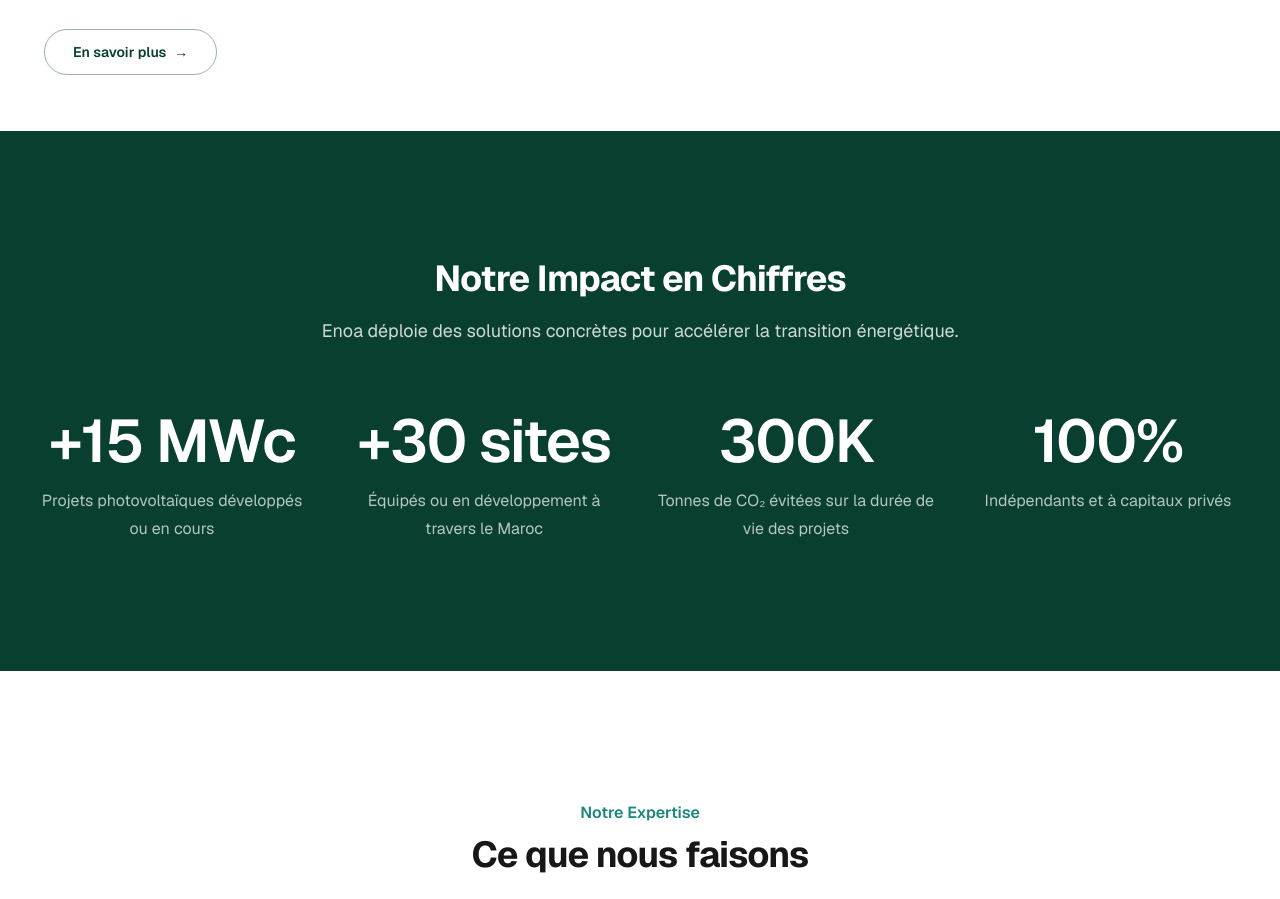
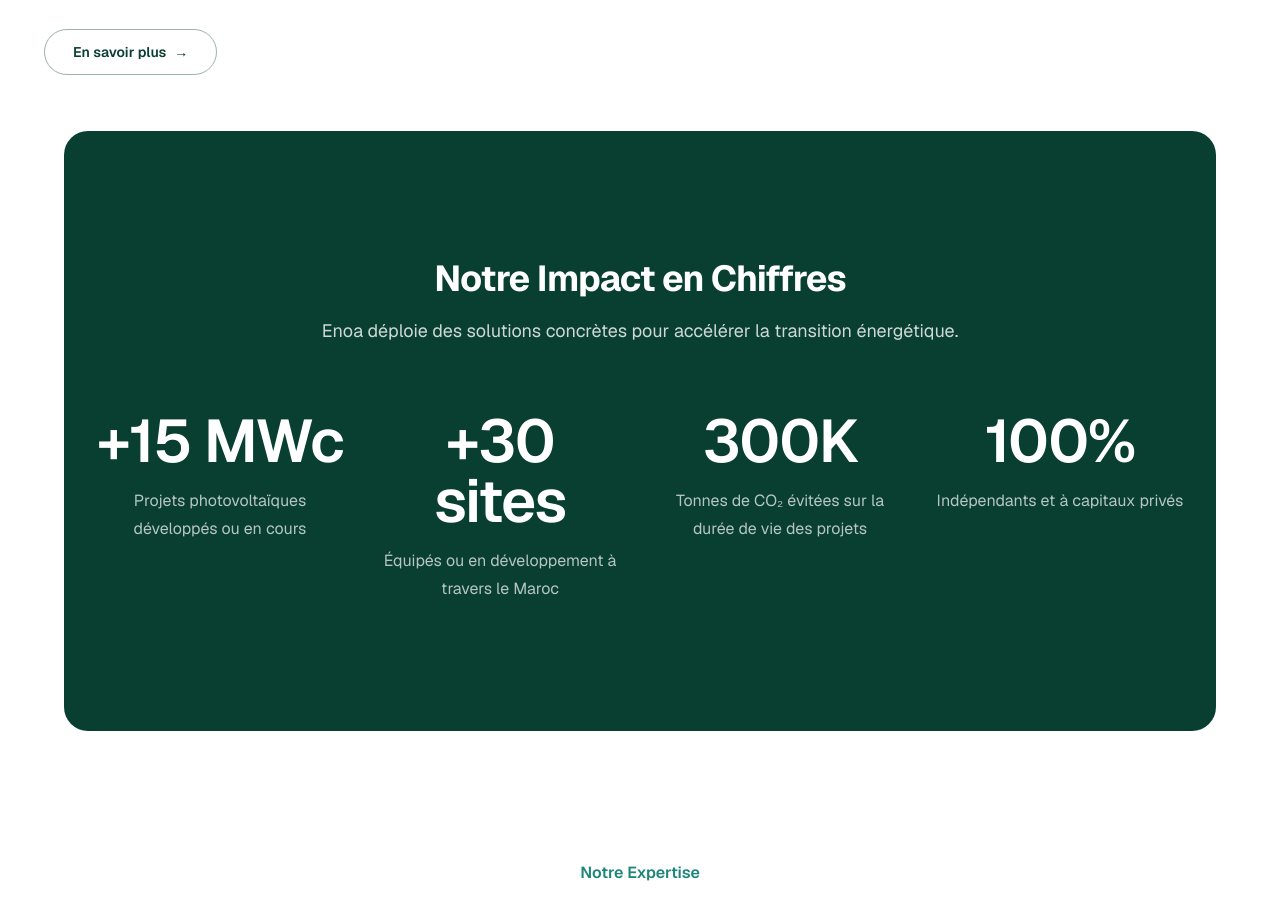
Before and after one commit to t-akz/EnoaSite, a Next.js app: page / in a window 1280 px wide. Shown: the part 1140-2039 px from the top of the page. Built offline with nearby package versions, Linux system fonts and the light colour scheme.

Commit message:
Impact banner fixed

```diff
--- a/src/components/ImpactBanner.tsx
+++ b/src/components/ImpactBanner.tsx
@@ -7,7 +7,7 @@
     ];
 
     return (
-        <section id="impact" className="bg-primary py-24 sm:py-32">
+        <section id="impact" className="bg-primary py-24 sm:py-32 mx-4 sm:mx-8 lg:mx-16 rounded-3xl">
             <div className="mx-auto max-w-7xl px-6 lg:px-8">
                 <div className="mx-auto max-w-2xl lg:max-w-none">
                     <div className="text-center mb-16">
```
